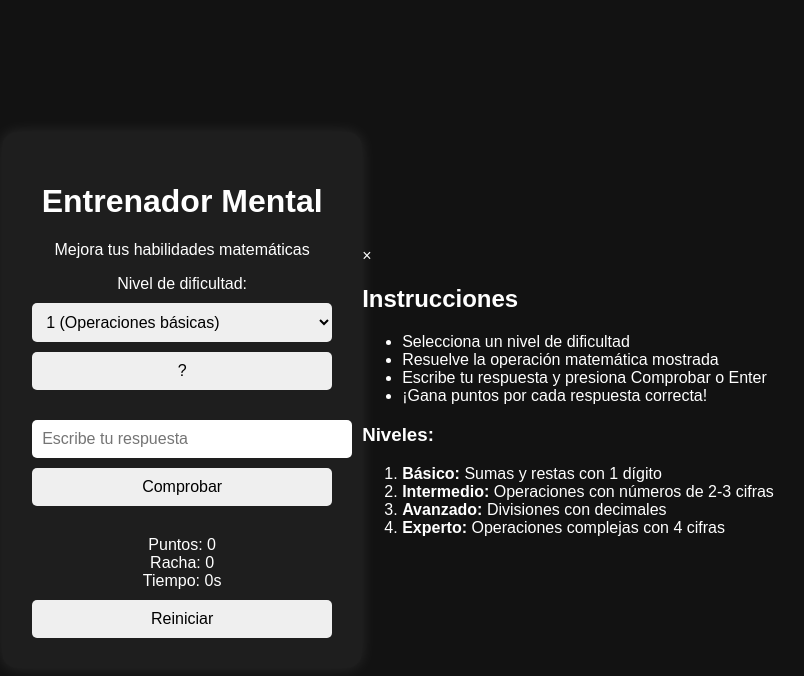
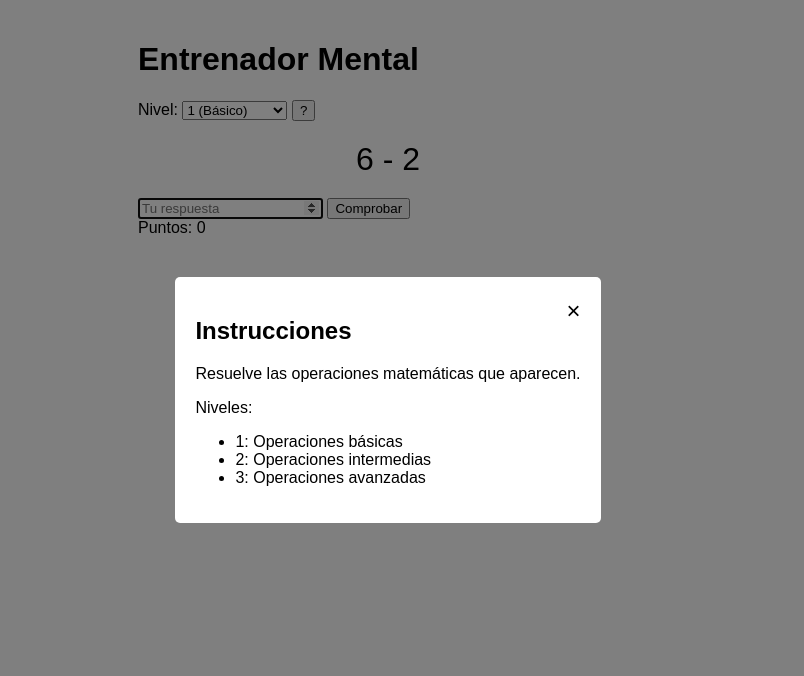
Before and after one commit to FingolfinHyrax/Math-Trainer, a plain HTML site: page index.html in a window 1280 px wide. Shown: the whole page, without its empty margins (252-1056 px from the left). Drawn offline with Linux system fonts and the light colour scheme.

Commit message:
Update index.html

```diff
--- a/index.html
+++ b/index.html
@@ -1,91 +1,191 @@
 <!DOCTYPE html>
 <html lang="es">
 <head>
-  <meta charset="UTF-8" />
-  <meta name="viewport" content="width=device-width, initial-scale=1.0, maximum-scale=1.0, user-scalable=no" />
-  <meta name="theme-color" content="#1e1e1e" />
-  <title>Entrenador Mental - Mejora tus habilidades matemáticas</title>
-  <meta name="description" content="Entrenador mental matemático con diferentes niveles de dificultad">
-  <link rel="stylesheet" href="style.css" />
-  <!-- iOS PWA meta tags -->
-  <meta name="apple-mobile-web-app-capable" content="yes">
-  <meta name="apple-mobile-web-app-status-bar-style" content="black-translucent">
-  <meta name="apple-mobile-web-app-title" content="Entrenador Mental">
-  <!-- Favicon -->
-  <link rel="icon" href="favicon.ico" sizes="any">
-  <link rel="icon" href="icon.svg" type="image/svg+xml">
-  <link rel="apple-touch-icon" href="apple-touch-icon.png">
-  <!-- Web App Manifest -->
-  <link rel="manifest" href="manifest.webmanifest">
+  <meta charset="UTF-8">
+  <meta name="viewport" content="width=device-width, initial-scale=1.0">
+  <title>Entrenador Mental</title>
+  <style>
+    body {
+      font-family: Arial, sans-serif;
+      max-width: 500px;
+      margin: 0 auto;
+      padding: 20px;
+    }
+    .hidden {
+      display: none;
+    }
+    .modal {
+      position: fixed;
+      top: 0;
+      left: 0;
+      width: 100%;
+      height: 100%;
+      background: rgba(0,0,0,0.5);
+      display: flex;
+      justify-content: center;
+      align-items: center;
+    }
+    .modal-content {
+      background: white;
+      padding: 20px;
+      border-radius: 5px;
+      max-width: 80%;
+    }
+    .close {
+      float: right;
+      cursor: pointer;
+      font-size: 1.5em;
+    }
+    #operation {
+      font-size: 2em;
+      margin: 20px 0;
+      text-align: center;
+    }
+  </style>
 </head>
 <body>
   <div class="container">
-    <header>
-      <h1>Entrenador Mental</h1>
-      <p class="subtitle">Mejora tus habilidades matemáticas</p>
-    </header>
+    <h1>Entrenador Mental</h1>
 
-    <div class="settings-panel">
-      <div id="level-container" class="setting">
-        <label for="level">Nivel de dificultad:</label>
-        <select id="level" onchange="resetGame()" aria-label="Seleccionar nivel de dificultad">
-          <option value="1">1 (Operaciones básicas)</option>
-          <option value="2">2 (Números de 2-3 cifras)</option>
-          <option value="3">3 (Decimales y divisiones)</option>
-          <option value="4">4 (Operaciones avanzadas)</option>
-        </select>
-      </div>
-
-      <div class="setting">
-        <button id="help-btn" aria-label="Mostrar ayuda">?</button>
-      </div>
+    <div>
+      <label for="level">Nivel:</label>
+      <select id="level" onchange="resetGame()">
+        <option value="1">1 (Básico)</option>
+        <option value="2">2 (Intermedio)</option>
+        <option value="3">3 (Avanzado)</option>
+      </select>
+      <button id="help-btn">?</button>
     </div>
 
-    <div id="operation" class="operation-display" aria-live="polite"></div>
+    <div id="operation"></div>
 
-    <div class="input-group">
-      <input type="number"
-             id="answer"
-             placeholder="Escribe tu respuesta"
-             onkeydown="handleKey(event)"
-             inputmode="decimal"
-             aria-label="Respuesta"
-             autocomplete="off">
-      <button id="check-btn" onclick="checkAnswer()">Comprobar</button>
+    <div>
+      <input type="number" id="answer" placeholder="Tu respuesta">
+      <button onclick="checkAnswer()">Comprobar</button>
     </div>
 
-    <div id="feedback" class="feedback" aria-live="assertive"></div>
-
-    <div class="stats">
-      <div id="score">Puntos: 0</div>
-      <div id="streak">Racha: 0</div>
-      <div id="timer">Tiempo: 0s</div>
-    </div>
-
-    <button id="reset-btn" onclick="resetGame()">Reiniciar</button>
+    <div id="feedback"></div>
+    <div id="score">Puntos: 0</div>
   </div>
 
-  <!-- Help Modal -->
+  <!-- Modal -->
   <div id="help-modal" class="modal hidden">
     <div class="modal-content">
       <span class="close">&times;</span>
       <h2>Instrucciones</h2>
+      <p>Resuelve las operaciones matemáticas que aparecen.</p>
+      <p>Niveles:</p>
       <ul>
-        <li>Selecciona un nivel de dificultad</li>
-        <li>Resuelve la operación matemática mostrada</li>
-        <li>Escribe tu respuesta y presiona Comprobar o Enter</li>
-        <li>¡Gana puntos por cada respuesta correcta!</li>
+        <li>1: Operaciones básicas</li>
+        <li>2: Operaciones intermedias</li>
+        <li>3: Operaciones avanzadas</li>
       </ul>
-      <h3>Niveles:</h3>
-      <ol>
-        <li><strong>Básico:</strong> Sumas y restas con 1 dígito</li>
-        <li><strong>Intermedio:</strong> Operaciones con números de 2-3 cifras</li>
-        <li><strong>Avanzado:</strong> Divisiones con decimales</li>
-        <li><strong>Experto:</strong> Operaciones complejas con 4 cifras</li>
-      </ol>
     </div>
   </div>
 
-  <script src="script.js"></script>
+  <script>
+    // Game variables
+    let currentOperation = "";
+    let currentAnswer = 0;
+    let score = 0;
+    let level = 1;
+
+    // DOM elements
+    const operationEl = document.getElementById('operation');
+    const answerEl = document.getElementById('answer');
+    const feedbackEl = document.getElementById('feedback');
+    const scoreEl = document.getElementById('score');
+    const helpBtn = document.getElementById('help-btn');
+    const helpModal = document.getElementById('help-modal');
+    const closeBtn = document.querySelector('.close');
+
+    // Initialize game
+    function initGame() {
+      // Set up event listeners
+      answerEl.addEventListener('keydown', function(e) {
+        if (e.key === 'Enter') checkAnswer();
+      });
+
+      helpBtn.addEventListener('click', function() {
+        helpModal.classList.remove('hidden');
+      });
+
+      closeBtn.addEventListener('click', function() {
+        helpModal.classList.add('hidden');
+      });
+
+      // Start first game
+      resetGame();
+    }
+
+    // Reset game state
+    function resetGame() {
+      level = parseInt(document.getElementById('level').value);
+      score = 0;
+      scoreEl.textContent = `Puntos: ${score}`;
+      feedbackEl.textContent = '';
+      generateOperation();
+    }
+
+    // Generate new math operation
+    function generateOperation() {
+      let num1, num2, op;
+
+      if (level === 1) {
+        num1 = Math.floor(Math.random() * 9) + 1;
+        num2 = Math.floor(Math.random() * 9) + 1;
+        op = ['+', '-'][Math.floor(Math.random() * 2)];
+      } else if (level === 2) {
+        num1 = Math.floor(Math.random() * 50) + 10;
+        num2 = Math.floor(Math.random() * 50) + 10;
+        op = ['+', '-', '*'][Math.floor(Math.random() * 3)];
+      } else {
+        num1 = Math.floor(Math.random() * 100) + 1;
+        num2 = Math.floor(Math.random() * 100) + 1;
+        op = ['+', '-', '*', '/'][Math.floor(Math.random() * 4)];
+      }
+
+      // Calculate answer
+      if (op === '+') currentAnswer = num1 + num2;
+      else if (op === '-') currentAnswer = num1 - num2;
+      else if (op === '*') currentAnswer = num1 * num2;
+      else if (op === '/') currentAnswer = parseFloat((num1 / num2).toFixed(2));
+
+      // Display operation
+      currentOperation = `${num1} ${op} ${num2}`;
+      operationEl.textContent = currentOperation;
+      answerEl.value = '';
+      answerEl.focus();
+    }
+
+    // Check user's answer
+    function checkAnswer() {
+      const userAnswer = parseFloat(answerEl.value);
+
+      if (isNaN(userAnswer)) {
+        feedbackEl.textContent = 'Por favor ingresa un número';
+        return;
+      }
+
+      if (Math.abs(userAnswer - currentAnswer) < 0.01) {
+        score++;
+        scoreEl.textContent = `Puntos: ${score}`;
+        feedbackEl.textContent = '¡Correcto!';
+        setTimeout(() => {
+          feedbackEl.textContent = '';
+          generateOperation();
+        }, 1000);
+      } else {
+        feedbackEl.textContent = `Incorrecto. La respuesta era ${currentAnswer}`;
+        setTimeout(() => {
+          feedbackEl.textContent = '';
+          generateOperation();
+        }, 2000);
+      }
+    }
+
+    // Start the game when page loads
+    window.onload = initGame;
+  </script>
 </body>
 </html>
```
